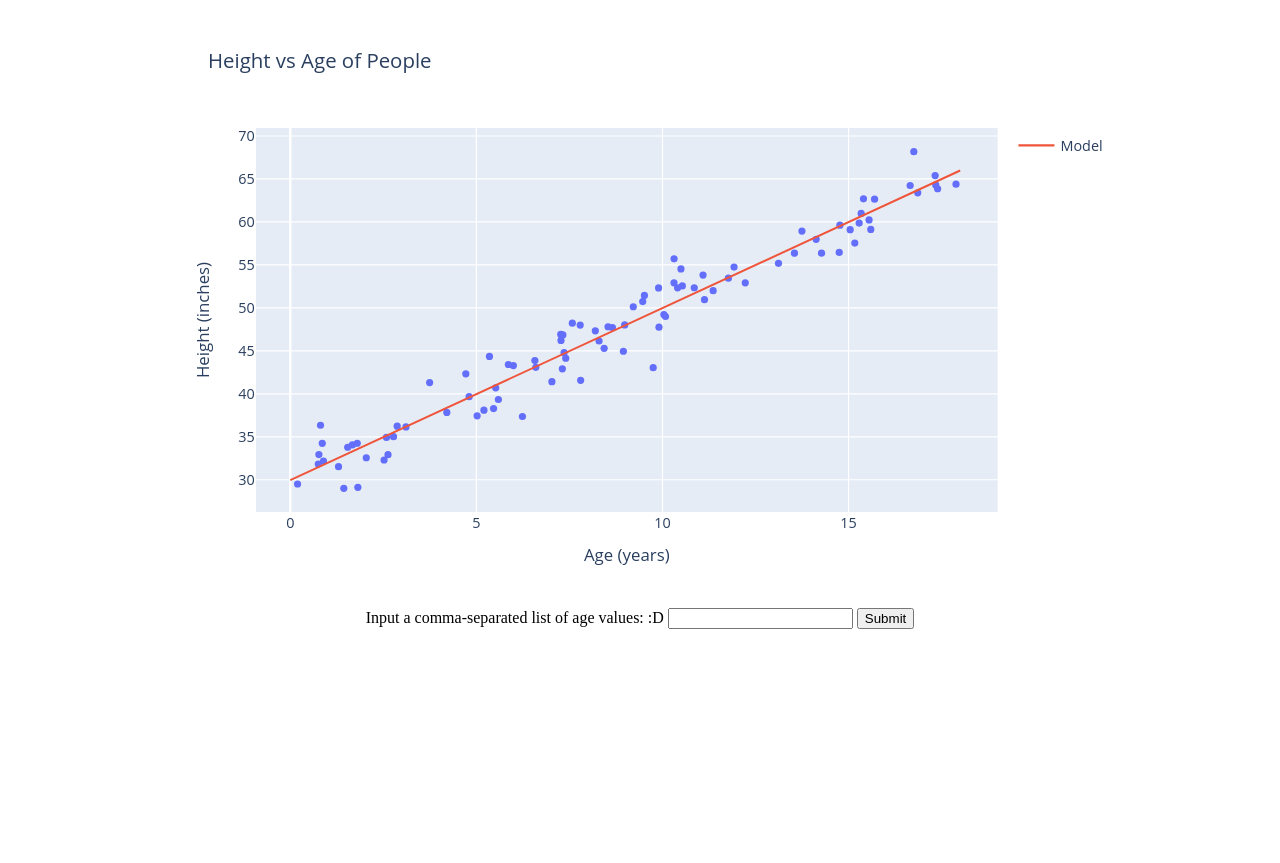
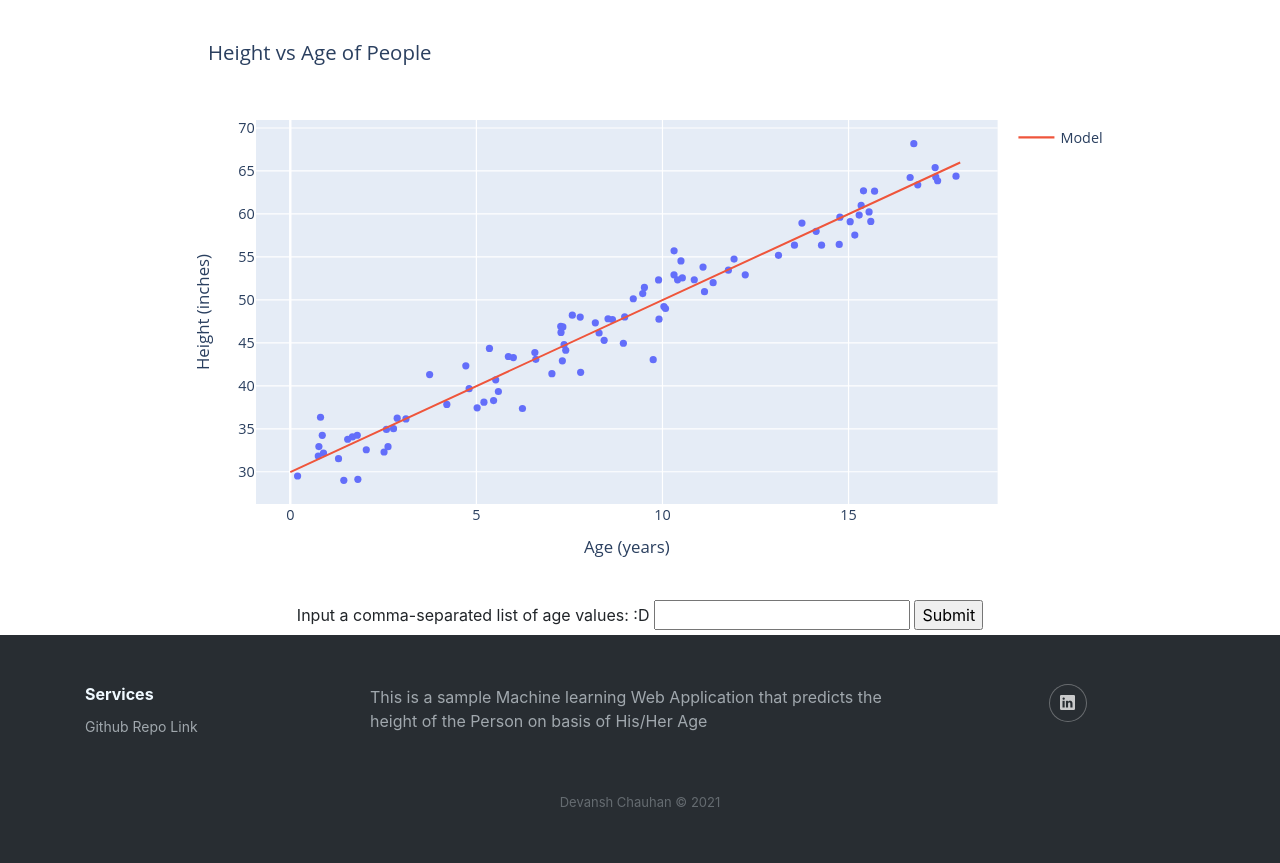
Before and after one commit to DevanshChauhan/MLWebapp, a Flask app: page / in a window 1280 px wide. Before the commit the page ends 629 px from the top, so only its background shows below. Run offline with Flask 2, Linux system fonts and the light colour scheme; some libraries are stand-ins or nearby versions.

Commit message:
Update index.html

```diff
--- a/app/templates/index.html
+++ b/app/templates/index.html
@@ -1,3 +1,106 @@
+<!DOCTYPE html>
+<html>
+
+<head>
+    <meta charset="utf-8">
+    <meta name="viewport" content="width=device-width, initial-scale=1.0">
+    <title>Untitled</title>
+    <link rel="stylesheet" href="https://cdnjs.cloudflare.com/ajax/libs/twitter-bootstrap/4.1.3/css/bootstrap.min.css">
+    <link rel="stylesheet" href="https://cdnjs.cloudflare.com/ajax/libs/ionicons/2.0.1/css/ionicons.min.css">
+    <style>
+      .footer-dark {
+  padding:50px 0;
+  color:#f0f9ff;
+  background-color:#282d32;
+}
+
+.footer-dark h3 {
+  margin-top:0;
+  margin-bottom:12px;
+  font-weight:bold;
+  font-size:16px;
+}
+
+.footer-dark ul {
+  padding:0;
+  list-style:none;
+  line-height:1.6;
+  font-size:14px;
+  margin-bottom:0;
+}
+
+.footer-dark ul a {
+  color:inherit;
+  text-decoration:none;
+  opacity:0.6;
+}
+
+.footer-dark ul a:hover {
+  opacity:0.8;
+}
+
+@media (max-width:767px) {
+  .footer-dark .item:not(.social) {
+    text-align:center;
+    padding-bottom:20px;
+  }
+}
+
+.footer-dark .item.text {
+  margin-bottom:36px;
+}
+
+@media (max-width:767px) {
+  .footer-dark .item.text {
+    margin-bottom:0;
+  }
+}
+
+.footer-dark .item.text p {
+  opacity:0.6;
+  margin-bottom:0;
+}
+
+.footer-dark .item.social {
+  text-align:center;
+}
+
+@media (max-width:991px) {
+  .footer-dark .item.social {
+    text-align:center;
+    margin-top:20px;
+  }
+}
+
+.footer-dark .item.social > a {
+  font-size:20px;
+  width:36px;
+  height:36px;
+  line-height:36px;
+  display:inline-block;
+  text-align:center;
+  border-radius:50%;
+  box-shadow:0 0 0 1px rgba(255,255,255,0.4);
+  margin:0 8px;
+  color:#fff;
+  opacity:0.75;
+}
+
+.footer-dark .item.social > a:hover {
+  opacity:0.9;
+}
+
+.footer-dark .copyright {
+  text-align:center;
+  padding-top:24px;
+  opacity:0.3;
+  font-size:13px;
+  margin-bottom:0;
+}
+    </style>
+</head>
+
+<body>
   <center>
     <img src="{{ href }}" height=600 />
     <form method="POST">
@@ -6,3 +109,29 @@
         <input type="submit">
     </form>
   </center>
+    <div class="footer-dark">
+        <footer>
+            <div class="container">
+                <div class="row">
+                    <div class="col-sm-6 col-md-3 item">
+                        <h3>Services</h3>
+                        <ul>
+                            <li><a href="https://github.com/DevanshChauhan/MLWebapp">Github Repo Link</a></li>
+                        </ul>
+                    </div>
+
+                    <div class="col-md-6 item text">
+
+                        <p>This is a sample Machine learning Web Application that predicts the height of the Person on basis of His/Her Age</p>
+                    </div>
+                    <div class="col item social"><a href="https://www.linkedin.com/in/devansh-chauhan-773901171/"><i class="icon ion-social-linkedin"></i></a></div>
+                </div>
+                <p class="copyright">Devansh Chauhan © 2021</p>
+            </div>
+        </footer>
+    </div>
+    <script src="https://cdnjs.cloudflare.com/ajax/libs/jquery/3.2.1/jquery.min.js"></script>
+    <script src="https://cdnjs.cloudflare.com/ajax/libs/twitter-bootstrap/4.1.3/js/bootstrap.bundle.min.js"></script>
+</body>
+
+</html>
```
Lines whose indentation alone changed are shown as unchanged.
